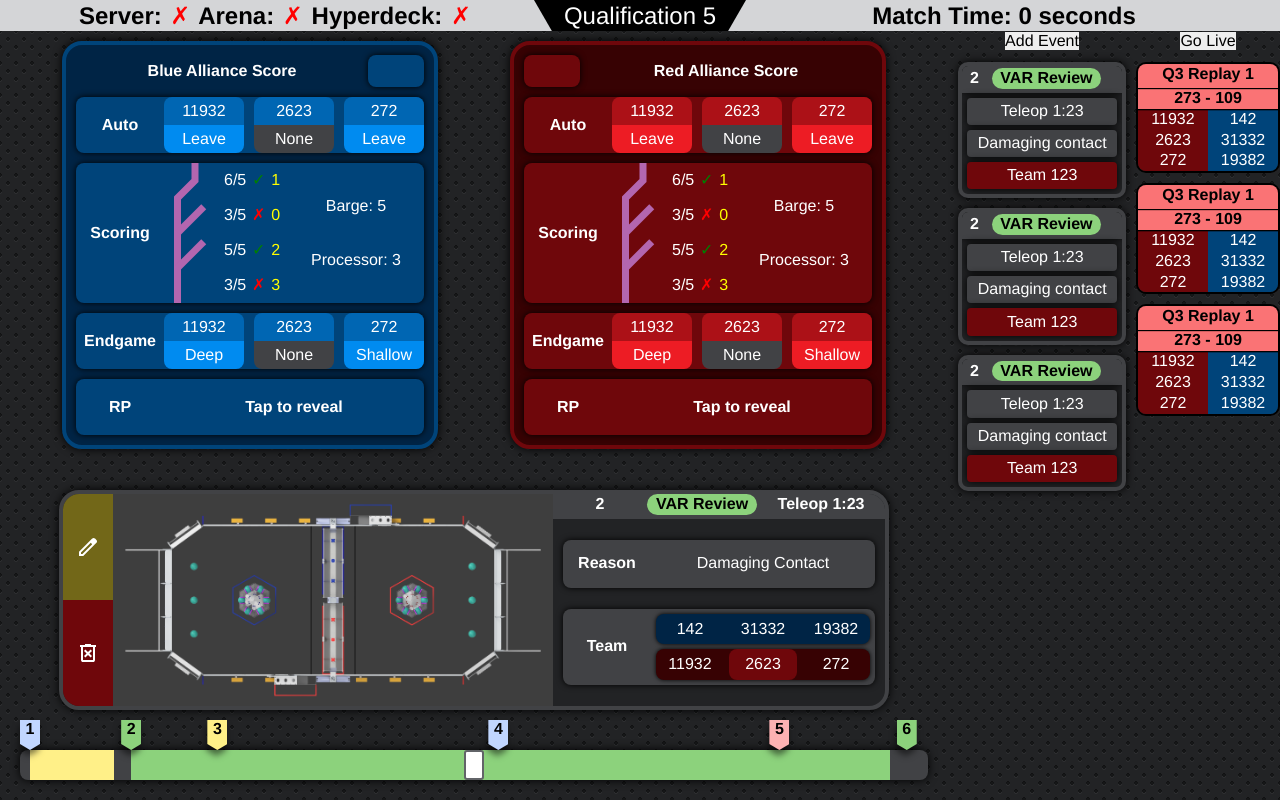
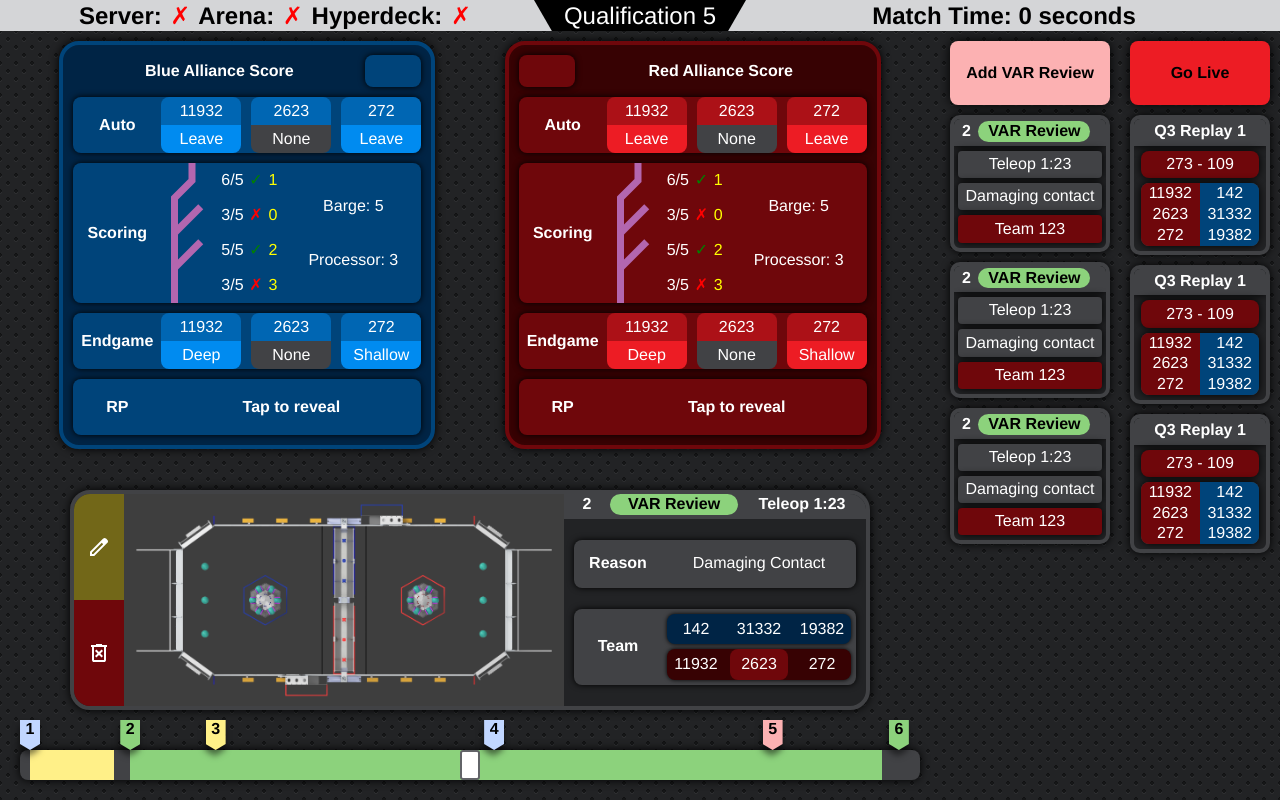
Before and after one commit to ithompson/frc-video-referee, a Svelte app in the folder frontend/: page / in a window 1280 px wide. Built offline with nearby package versions, Linux system fonts and the light colour scheme; no server answers.

Commit message:
Clean up match list and update top-level buttons

```diff
--- a/frontend/src/App.svelte
+++ b/frontend/src/App.svelte
@@ -40,7 +40,7 @@
       </div>
     </div>
     <div class="events list-container">
-      <button class="add-event">Add Event</button>
+      <button class="add-event">Add VAR Review</button>
       <VerticalList>
         {#snippet item()}
           <EventListEntry />
@@ -124,4 +124,24 @@
     height: 100%;
     overflow: hidden;
   }
+
+  button {
+    background-color: var(--gray-600);
+    color: var(--text-active-dark);
+    border-radius: 8px;
+    font-weight: bold;
+    margin-top: 10px;
+    height: 4em;
+    box-shadow: 0 0 12px black;
+
+    &.add-event {
+      background-color: var(--red-200);
+      width: 160px;
+    }
+
+    &.go-live {
+      background-color: var(--red-400);
+      width: 140px;
+    }
+  }
 </style>
--- a/frontend/src/var_panel/EventCard.svelte
+++ b/frontend/src/var_panel/EventCard.svelte
@@ -96,6 +96,7 @@
                 background-color: var(--green-200);
                 border-radius: 16px;
                 padding: 0 0.5em;
+                min-width: 7em;
             }
 
             & .event-time {
@@ -162,7 +163,7 @@
             & li {
                 list-style: none;
                 border-radius: 8px;
-                padding: 5px 10px;
+                padding: 5px 5px;
                 width: 3em;
 
                 &.selected {
--- a/frontend/src/var_panel/EventListEntry.svelte
+++ b/frontend/src/var_panel/EventListEntry.svelte
@@ -13,6 +13,7 @@
 
 <style>
     .event-card {
+        box-sizing: border-box;
         border: 4px solid var(--gray-600);
         border-radius: 10px;
         overflow: clip;
@@ -39,14 +40,22 @@
             background-color: var(--green-200);
             border-radius: 16px;
             padding: 0 0.5em;
+            min-width: 6em;
         }
+    }
+
+    .event-details {
+        display: flex;
+        flex-direction: column;
+        gap: 5px;
+        padding: 5px 0;
+        align-items: center;
     }
 
     .event-section {
         background-color: var(--gray-600);
         border-radius: 4px;
         width: 90%;
-        margin: 5px;
         padding: 0.2em;
         box-shadow: 0 0 8px black;
     }
--- a/frontend/src/var_panel/MatchListEntry.svelte
+++ b/frontend/src/var_panel/MatchListEntry.svelte
@@ -1,13 +1,8 @@
 <div class="match-card">
     <div class="card-header">Q3 Replay 1</div>
-    <div class="match-score">
-        <div class="match-score">
-            <div class="red">273</div>
-            <div class="divider">-</div>
-            <div class="blue">109</div>
-        </div>
-    </div>
-    <div class="team-lists">
+    <div class="match-details">
+        <div class="match-section alliance red">273 - 109</div>
+        <div class="match-section team-lists">
             <ol class="red">
                 <li>11932</li>
                 <li>2623</li>
@@ -20,53 +15,53 @@
             </ol>
         </div>
     </div>
+</div>
 
 <style>
     .match-card {
-        border: 2px solid black;
+        box-sizing: border-box;
+        border: 4px solid var(--gray-600);
         border-radius: 10px;
         overflow: clip;
-        width: 140px;
+        background-color: var(--gray-700);
         display: flex;
         flex-direction: column;
+        width: 140px;
+        box-shadow: 0 0 8px black;
+        margin: 0 10px;
     }
     .card-header {
-        width: 100%;
-        text-align: center;
-        background-color: var(--red-banner);
-        color: var(--text-active-dark);
+        background-color: var(--gray-600);
+        color: var(--text-active);
         font-weight: bold;
-        padding-bottom: 0.2em;
-        box-shadow: 0 1px 1px;
-        z-index: 5;
+        padding: 2px 0.5em 4px 0.5em;
+        box-shadow: 0 0px 8px black;
     }
-    .match-score {
-        width: 100%;
+
+    .match-details {
         display: flex;
-        justify-content: center;
-        background-color: var(--red-banner);
-        color: var(--text-active-dark);
-        font-weight: bold;
-        box-shadow: 0 1px 1px;
-        z-index: 4;
+        flex-direction: column;
+        gap: 5px;
+        padding: 5px 0;
+        align-items: center;
+    }
 
-        & .red,
-        & .blue {
-            width: 100%;
+    .match-section {
+        box-sizing: border-box;
+        background-color: var(--gray-600);
+        border-radius: 8px;
+        overflow: clip;
+        width: 90%;
+        padding: 0.2em;
+        box-shadow: 0 0 8px black;
     }
-        & .divider {
-            width: 2em;
-            text-align: center;
+    .match-section.alliance {
+        background-color: var(--alliance-overlay-background);
     }
-        & .red {
-            text-align: right;
-        }
-        & .blue {
-            text-align: left;
-        }
-    }
+
     .team-lists {
         display: flex;
+        padding: 0;
         & ol {
             flex: 1 1 0%;
         }
@@ -79,7 +74,7 @@
     }
     ol {
         list-style-type: none;
-        padding: 0 10px;
+        padding: 0;
         margin: 0;
     }
 </style>
```
Lines whose indentation alone changed are shown as unchanged.
